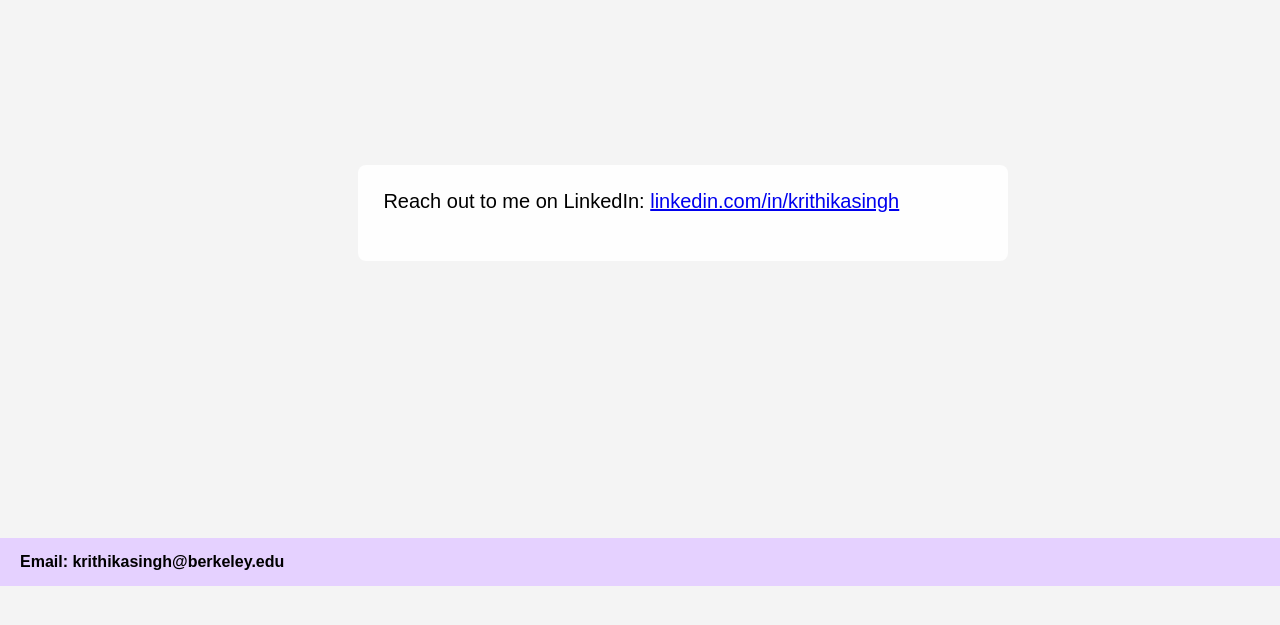
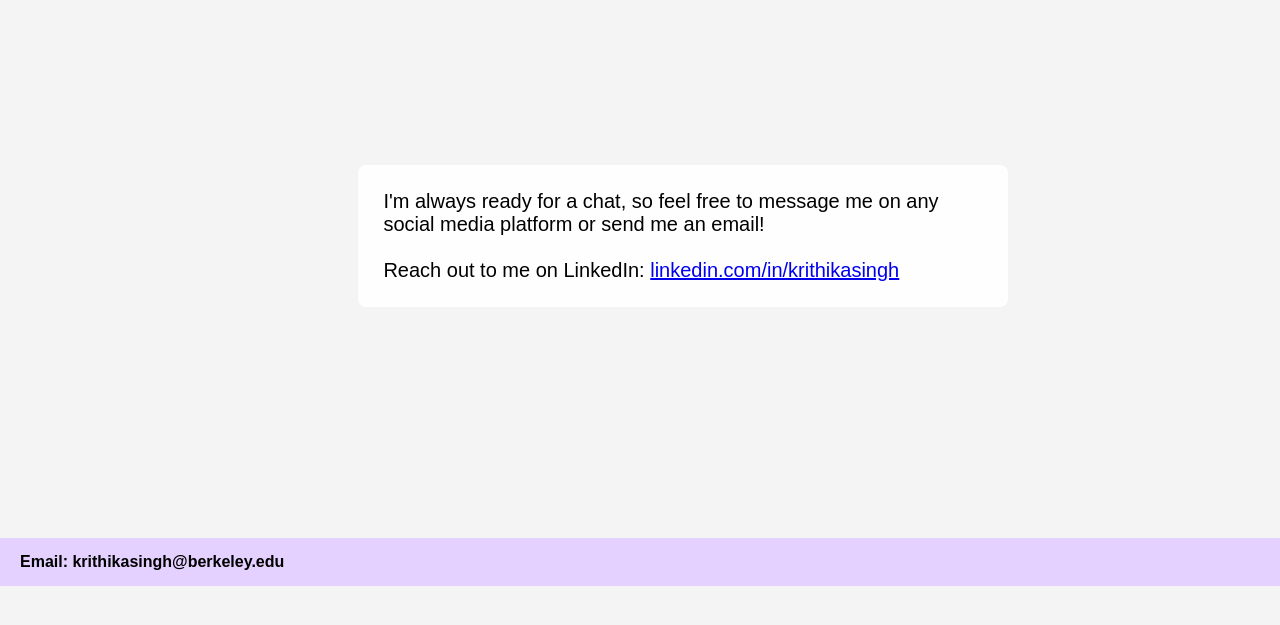
Before and after one commit to singhkrithika/singhkrithika.github.io, a plain HTML site: page contact.html in a window 1280 px wide. Shown: the part 91-716 px from the top of the page. Drawn offline with Linux system fonts and the light colour scheme; a script that the page names is missing.

Commit message:
Update contact.html

```diff
--- a/contact.html
+++ b/contact.html
@@ -18,8 +18,9 @@
     </header>
 
     <div class="contact-about">
-        <p>Reach out to me on LinkedIn: <a href="https://www.linkedin.com/in/krithikasingh/">linkedin.com/in/krithikasingh</a>
+        <p> I'm always ready for a chat, so feel free to message me on any social media platform or send me an email!
             <br> </br>
+            Reach out to me on LinkedIn: <a href="https://www.linkedin.com/in/krithikasingh/">linkedin.com/in/krithikasingh</a>
         </p>
     </div>
     <br> </br><br> </br><br> </br><br> </br><br> </br><br> </br><br> </br><br> </br><br> </br><br> </br><br> </br><br> </br><br>
```
